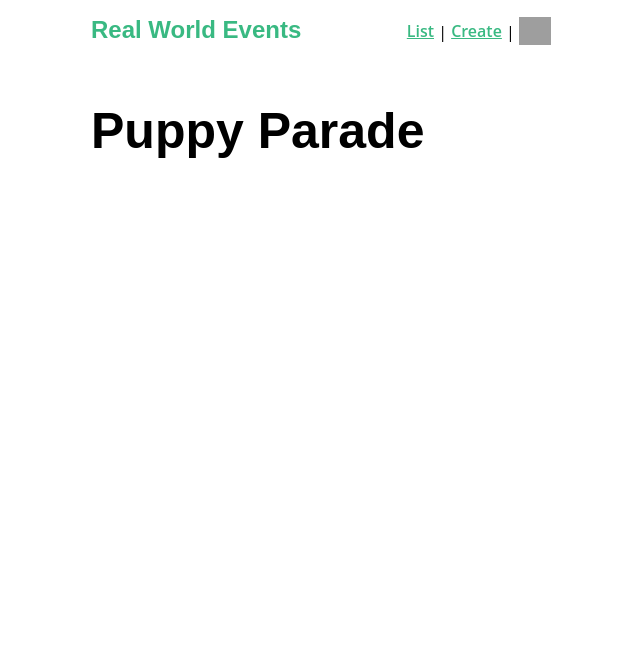
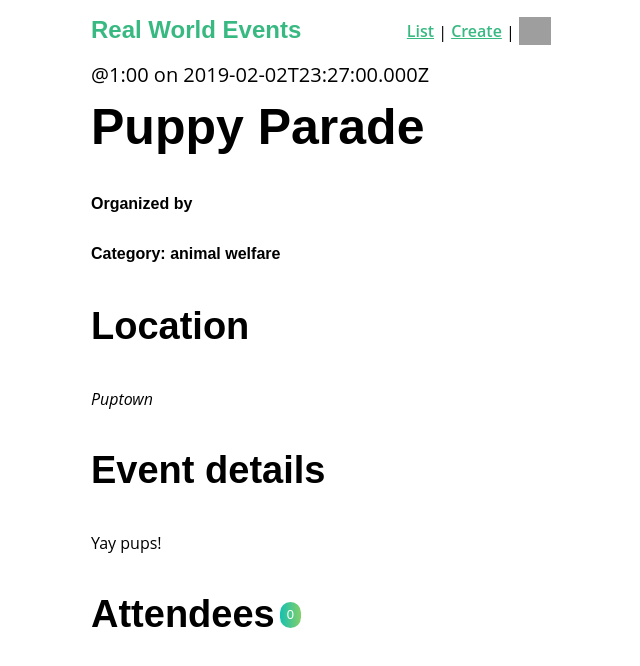
Before and after one commit to AlinaDev252/real-world-NUXT, a Nuxt app: page /event/4582797 in a window 1280 px wide. Shown: the top 666 px of the page, without its empty margins (319-959 px from the left). Built offline with nearby package versions, Linux system fonts and the light colour scheme; data requests are answered from the project's data file; grey boxes are pictures that could not be loaded.

Commit message:
Add template and styling for _id.vue

```diff
--- a/pages/event/_id.vue
+++ b/pages/event/_id.vue
@@ -1,6 +1,38 @@
 <template>
   <div>
-    <h1>{{ event.title }}</h1>
+    <div class="event-header">
+      <span class="eyebrow"> @{{ event.time }} on {{ event.date }} </span>
+      <h1 class="title">
+        {{ event.title }}
+      </h1>
+      <h5>Organized by {{ event.organizer ? event.organizer.name : "" }}</h5>
+      <h5>Category: {{ event.category }}</h5>
+    </div>
+
+    <span name="map">
+      <h2>Location</h2>
+    </span>
+
+    <address>{{ event.location }}</address>
+
+    <h2>Event details</h2>
+    <p>{{ event.description }}</p>
+
+    <h2>
+      Attendees
+      <span class="badge -fill-gradient">
+        {{ event.attendees ? event.attendees.length : 0 }}
+      </span>
+    </h2>
+    <ul class="list-group">
+      <li
+        v-for="(attendee, index) in event.attendees"
+        :key="index"
+        class="list-item"
+      >
+        <b>{{ attendee.name }}</b>
+      </li>
+    </ul>
   </div>
 </template>
 
@@ -36,3 +68,47 @@ export default {
   })
 };
 </script>
+
+<style scoped>
+.prompt-box {
+  position: relative;
+  overflow: hidden;
+  padding: 1em;
+  margin-bottom: 24px;
+  transform: scaleY(1);
+}
+.prompt-box > .title {
+  margin: 0 0 0.5em;
+}
+.prompt-box > .title > .meta {
+  margin-left: 10px;
+}
+.prompt-box > .actions {
+  display: flex;
+  align-items: center;
+}
+.prompt-box > button {
+  margin-right: 0.5em;
+}
+.prompt-box > button:last-of-type {
+  margin-right: 0;
+}
+.location {
+  margin-bottom: 0;
+}
+.location > .icon {
+  margin-left: 10px;
+}
+.event-header > .title {
+  margin: 0;
+}
+.list-group {
+  margin: 0;
+  padding: 0;
+  list-style: none;
+}
+.list-group > .list-item {
+  padding: 1em 0;
+  border-bottom: solid 1px #e5e5e5;
+}
+</style>
```
